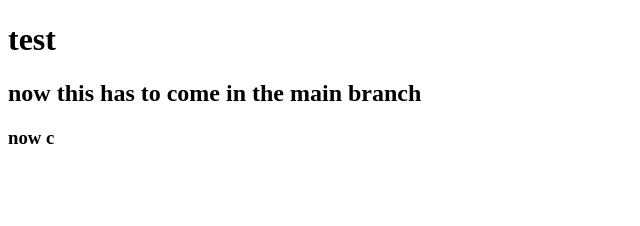
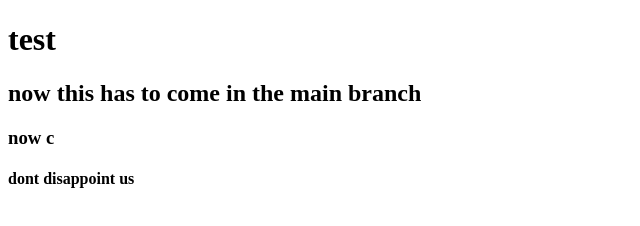
Before and after one commit to ruthaky/new, a plain HTML site: page index.html in a window 1280 px wide. Shown: the whole page, without its empty margins (0-640 px from the left). Drawn offline with Linux system fonts and the light colour scheme.

Commit message:
we beg u lord of github

```diff
--- a/index.html
+++ b/index.html
@@ -12,6 +12,7 @@
     <h1>test</h1>
     <h2>now this has to come in the main branch</h2>
     <h3>now c</h3>
+    <h4>dont disappoint us</h4>
 </body>
 
 </html>
```
